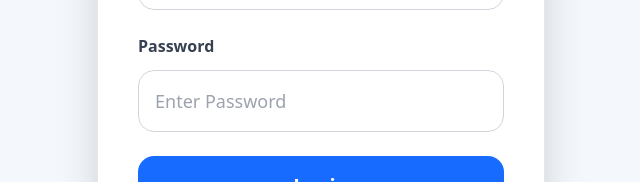
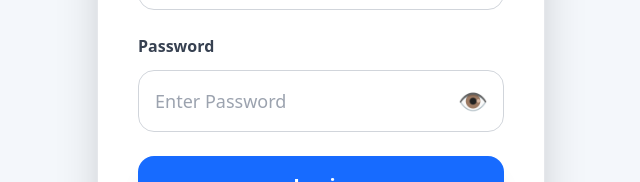
Before and after one commit to khabeerilham1-creator/clinic-client, a React (Create React App) app: page / in a window 1280 px wide. Shown: the part 474-656 px from the top of the page, without its empty margins (319-959 px from the left). Built offline with nearby package versions, Linux system fonts and the light colour scheme.

Commit message:
Added login authentication system

```diff
--- a/src/App.jsx
+++ b/src/App.jsx
@@ -1,4 +1,4 @@
-import React, { useState } from "react";
+import React, { useState, useEffect } from "react";
 
 import Login from "./pages/Login";
 
@@ -9,16 +9,58 @@ import PatientsList from "./pages/PatientsList";
 
 function App() {
 
-  const token =
-    localStorage.getItem("token");
+  // LOGIN STATE
+  const [token, setToken] = useState(
+    localStorage.getItem("token")
+  );
 
+  // ACTIVE PAGE
   const [activePage, setActivePage] =
     useState("dashboard");
 
-  // LOGIN
+  // CHECK TOKEN ON LOAD
+  useEffect(() => {
+
+    const savedToken =
+      localStorage.getItem("token");
+
+    if (savedToken) {
+
+      setToken(savedToken);
+
+    }
+
+  }, []);
+
+  // LOGIN SUCCESS FUNCTION
+  const handleLogin = (newToken) => {
+
+    localStorage.setItem(
+      "token",
+      newToken
+    );
+
+    setToken(newToken);
+
+  };
+
+  // LOGOUT FUNCTION
+  const handleLogout = () => {
+
+    localStorage.removeItem("token");
+
+    setToken(null);
+
+  };
+
+  // SHOW LOGIN PAGE FIRST
   if (!token) {
 
-    return <Login />;
+    return (
+      <Login
+        onLogin={handleLogin}
+      />
+    );
 
   }
 
@@ -29,6 +71,7 @@ function App() {
       <Dashboard
         activePage={activePage}
         setActivePage={setActivePage}
+        handleLogout={handleLogout}
       />
     );
 
@@ -41,6 +84,7 @@ function App() {
       <Patients
         activePage={activePage}
         setActivePage={setActivePage}
+        handleLogout={handleLogout}
       />
     );
 
@@ -53,6 +97,7 @@ function App() {
       <Appointments
         activePage={activePage}
         setActivePage={setActivePage}
+        handleLogout={handleLogout}
       />
     );
 
@@ -65,12 +110,14 @@ function App() {
       <PatientsList
         activePage={activePage}
         setActivePage={setActivePage}
+        handleLogout={handleLogout}
       />
     );
 
   }
 
   return null;
+
 }
 
 export default App;
--- a/src/api.js
+++ b/src/api.js
@@ -1,17 +1,10 @@
 import axios from "axios";
 
 const api = axios.create({
-baseURL: "https://api.drzaffariqbal.com"
-});
 
-api.interceptors.request.use((config) => {
-  const token = localStorage.getItem("token");
+  baseURL:
+    "http://127.0.0.1:8000"
 
-  if (token) {
-    config.headers.Authorization = "Bearer " + token;
-  }
-
-  return config;
 });
 
 export default api;
--- a/src/pages/Login.jsx
+++ b/src/pages/Login.jsx
@@ -2,13 +2,16 @@ import React, { useState } from "react";
 
 import api from "../api";
 
-function Login() {
+function Login({ onLogin }) {
 
   const [username, setUsername] =
     useState("");
 
   const [password, setPassword] =
     useState("");
+
+  const [showPassword, setShowPassword] =
+    useState(false);
 
   const [loading, setLoading] =
     useState(false);
@@ -23,10 +26,15 @@ function Login() {
         await api.post(
           "/login",
           {
-            username,
-            password,
+            username:
+              username.trim(),
+
+            password:
+              password.trim(),
           }
         );
+
+      console.log(response.data);
 
       localStorage.setItem(
         "token",
@@ -38,13 +46,27 @@ function Login() {
         response.data.role
       );
 
+      if (onLogin) {
+
+        onLogin(
+          response.data.token
+        );
+
+      } else {
+
         window.location.reload();
+
+      }
 
     } catch (error) {
 
-      console.error(error);
+      console.log(error);
 
-      alert("Invalid Credentials");
+      alert(
+        error.response?.data?.detail
+        ||
+        "Login Failed"
+      );
 
     } finally {
 
@@ -55,6 +77,7 @@ function Login() {
   };
 
   return (
+
     <div className="min-h-screen bg-[#f4f7fb] flex items-center justify-center p-6">
 
       <div className="w-full max-w-md bg-white rounded-[35px] shadow-2xl overflow-hidden border">
@@ -118,8 +141,14 @@ function Login() {
                 Password
               </label>
 
+              <div className="relative">
+
                 <input
-                type="password"
+                  type={
+                    showPassword
+                      ? "text"
+                      : "password"
+                  }
                   placeholder="Enter Password"
                   value={password}
                   onChange={(e)=>
@@ -133,11 +162,38 @@ function Login() {
                     border-gray-300
                     rounded-2xl
                     p-4
+                    pr-16
                     text-lg
                     outline-none
                     focus:border-[#176bff]
                   "
                 />
+
+                <button
+                  type="button"
+                  onClick={()=>
+                    setShowPassword(
+                      !showPassword
+                    )
+                  }
+                  className="
+                    absolute
+                    right-4
+                    top-1/2
+                    -translate-y-1/2
+                    text-2xl
+                  "
+                >
+
+                  {
+                    showPassword
+                      ? "🙈"
+                      : "👁️"
+                  }
+
+                </button>
+
+              </div>
 
             </div>
 
@@ -174,7 +230,9 @@ function Login() {
       </div>
 
     </div>
+
   );
+
 }
 
 export default Login;
```
Lines whose indentation alone changed are shown as unchanged.
